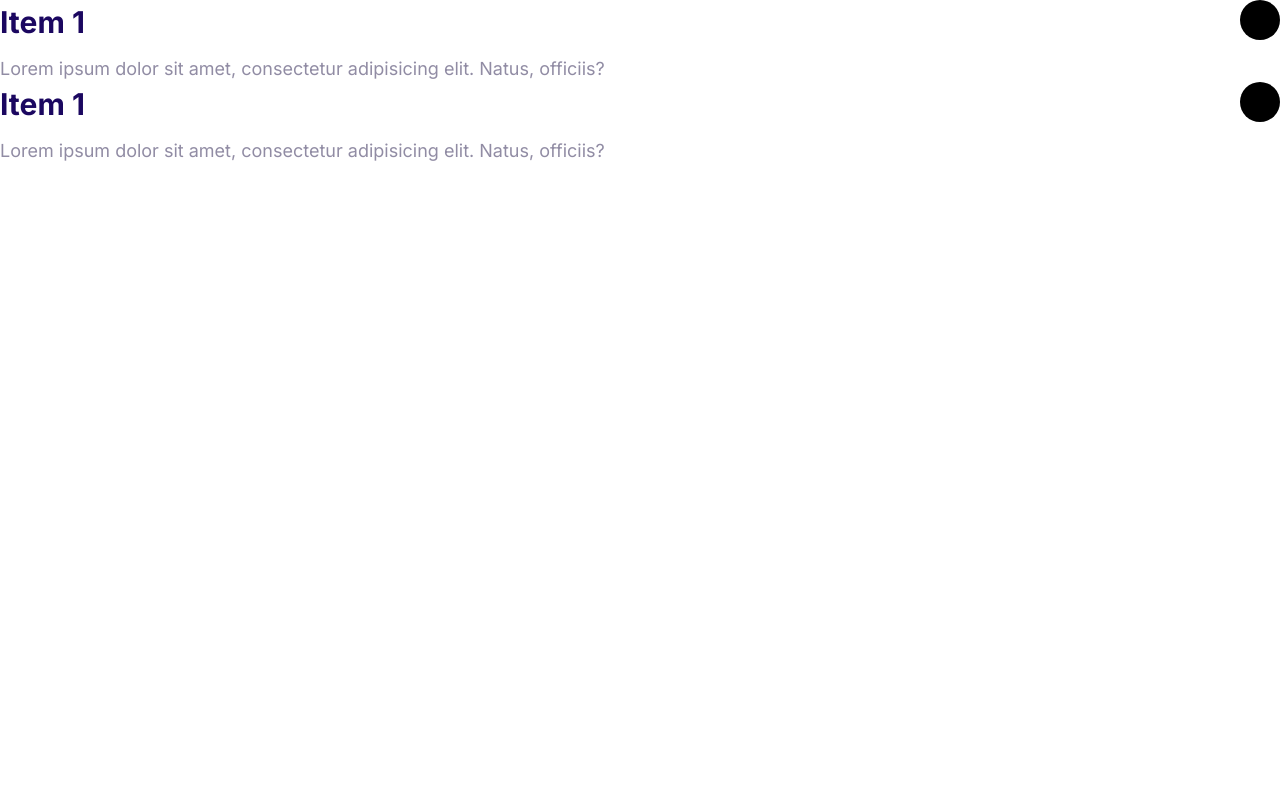
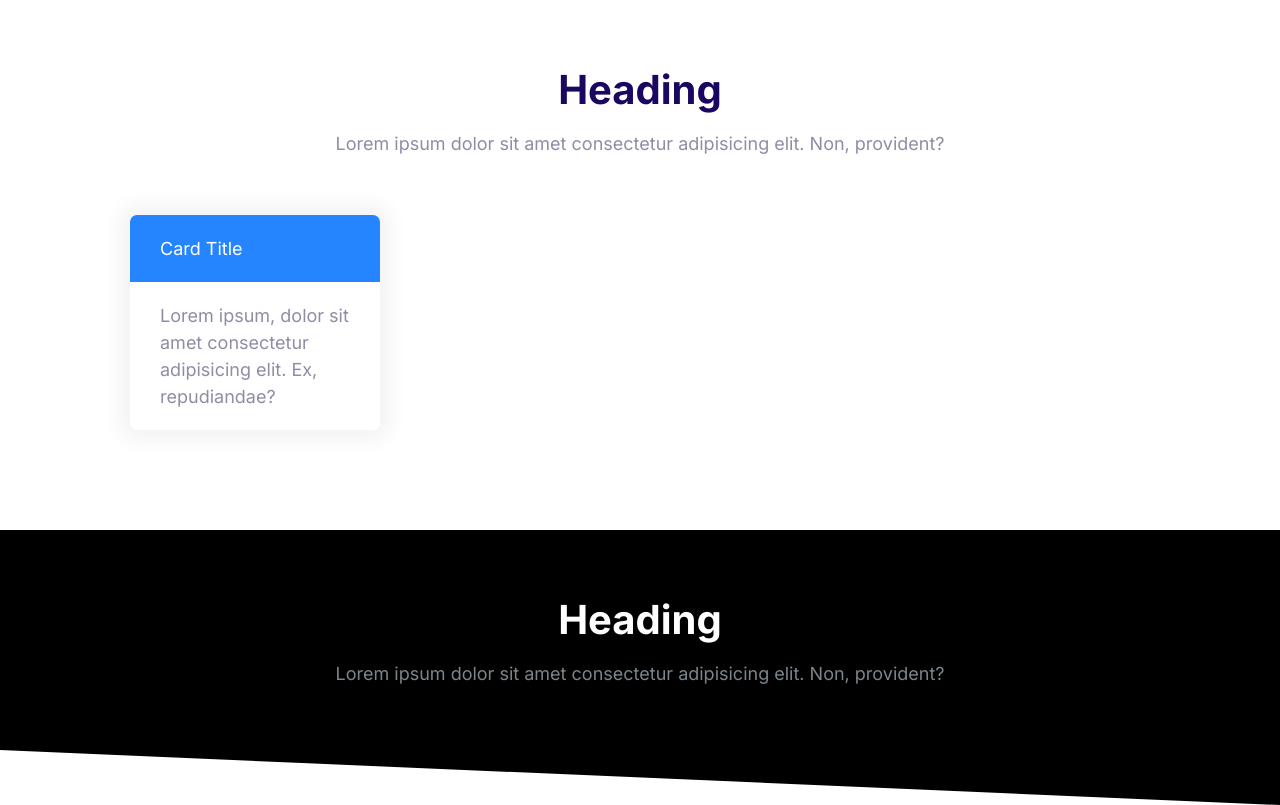
Before and after one commit to ultimateLink221/MoshifyProject, a plain HTML site: page index.html in a window 1280 px wide. Drawn offline with Linux system fonts and the light colour scheme.

Commit message:
Build blocks component

```diff
--- a/css/styles.css
+++ b/css/styles.css
@@ -578,3 +578,41 @@ a {
   max-height: 100vh;
   opacity: 1;
 }
+
+/* Blocks */
+
+.block {
+  --padding-vertical: 6rem;
+  padding: var(--padding-vertical) 2rem;
+}
+
+.block__header {
+  text-align: center;
+}
+
+.block__heading {
+  margin-top: 0;
+}
+.block--dark {
+  background: #000;
+  color: #7b858b;
+}
+
+.block--dark .block__heading {
+  color: #fff;
+}
+
+.block--skewed-right {
+  padding-bottom: calc(var(--padding-vertical) + 4rem);
+  clip-path: polygon(0% 0%, 100% 0%, 100% 100%, 0% 80%);
+}
+
+.block--skewed-left {
+  padding-bottom: calc(var(--padding-vertical) + 4rem);
+  clip-path: polygon(0% 0%, 100% 0%, 100% 80%, 0% 100%);
+}
+
+.container {
+  max-width: 1140px;
+  margin: 0 auto;
+}
--- a/index.html
+++ b/index.html
@@ -15,30 +15,35 @@
     <link rel="stylesheet" href="css/normalize.css" />
   </head>
   <body>
-    <div class="collapsible collapsible--expanded">
-      <header class="collapsible__header">
-        <h2 class="collapsible__heading">Item 1</h2>
-        <svg class="icon collapsible__chevron">
-          <use xlink:href="images/sprite.svg#chevron"></use>
-        </svg>
+    <section class="block container">
+      <header class="block__header">
+        <h2 class="block__heading">Heading</h2>
+        <p>
+          Lorem ipsum dolor sit amet consectetur adipisicing elit. Non,
+          provident?
+        </p>
       </header>
-      <div class="collapsible__content">
-        Lorem ipsum dolor sit amet, consectetur adipisicing elit. Natus,
-        officiis?
+      <div style="width: 30%; padding: 4rem">
+        <div class="card card--primary">
+          <header class="card__header">Card Title</header>
+          <div class="card__body">
+            Lorem ipsum, dolor sit amet consectetur adipisicing elit. Ex,
+            repudiandae?
+          </div>
+        </div>
       </div>
-    </div>
-    <div class="collapsible collapsible--expanded">
-      <header class="collapsible__header">
-        <h2 class="collapsible__heading">Item 1</h2>
-        <svg class="icon collapsible__chevron">
-          <use xlink:href="images/sprite.svg#chevron"></use>
-        </svg>
-      </header>
-      <div class="collapsible__content">
-        Lorem ipsum dolor sit amet, consectetur adipisicing elit. Natus,
-        officiis?
+    </section>
+    <section class="block block--dark block--skewed-right">
+      <div class="container">
+        <header class="block__header">
+          <h2 class="block__heading">Heading</h2>
+          <p>
+            Lorem ipsum dolor sit amet consectetur adipisicing elit. Non,
+            provident?
+          </p>
+        </header>
       </div>
-    </div>
+    </section>
     <script src="js/main.js"></script>
   </body>
 </html>
```
Also changed, not shown: components/blocks.html (added, +27 -0 lines).
